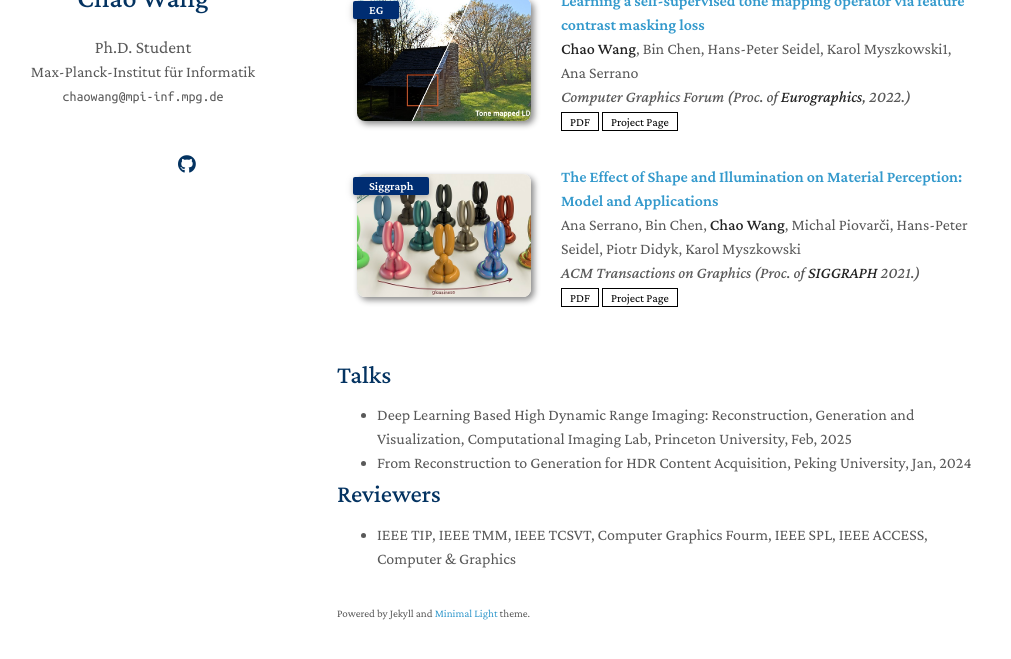
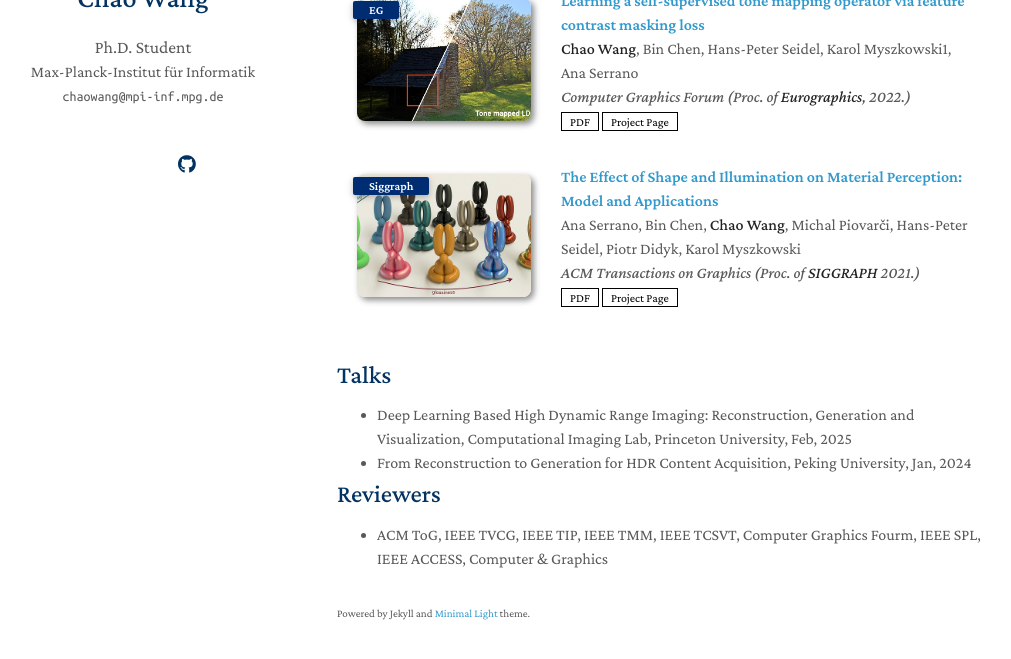
Before and after one commit to Hans1984/Hans1984.github.io, a Jekyll site: the page built from index.md, in a window 1280 px wide and 900 px high, scrolled down 1728 px, cut to the strip 206-865 px from the top of the window. Shown: the whole strip, without its empty margins (133-1144 px from the left). Built offline with Jekyll 4.4.1, drawn with Linux system fonts in a browser that asks for light colours; nearby versions of some CDN libraries; a style sheet for code colours, icons or effects is not loaded; our own code applies the rules of GitHub Pages for plain Markdown files.

Commit message:
Update services.md

```diff
--- a/_includes/services.md
+++ b/_includes/services.md
@@ -1,5 +1,5 @@
 ## Reviewers
 
 <ul style="margin:0 0 5px;">
-  <li>IEEE TIP, IEEE TMM, IEEE TCSVT, Computer Graphics Fourm, IEEE SPL, IEEE ACCESS, Computer & Graphics</li>
+  <li>ACM ToG, IEEE TVCG, IEEE TIP, IEEE TMM, IEEE TCSVT, Computer Graphics Fourm, IEEE SPL, IEEE ACCESS, Computer & Graphics</li>
 </ul>
```
